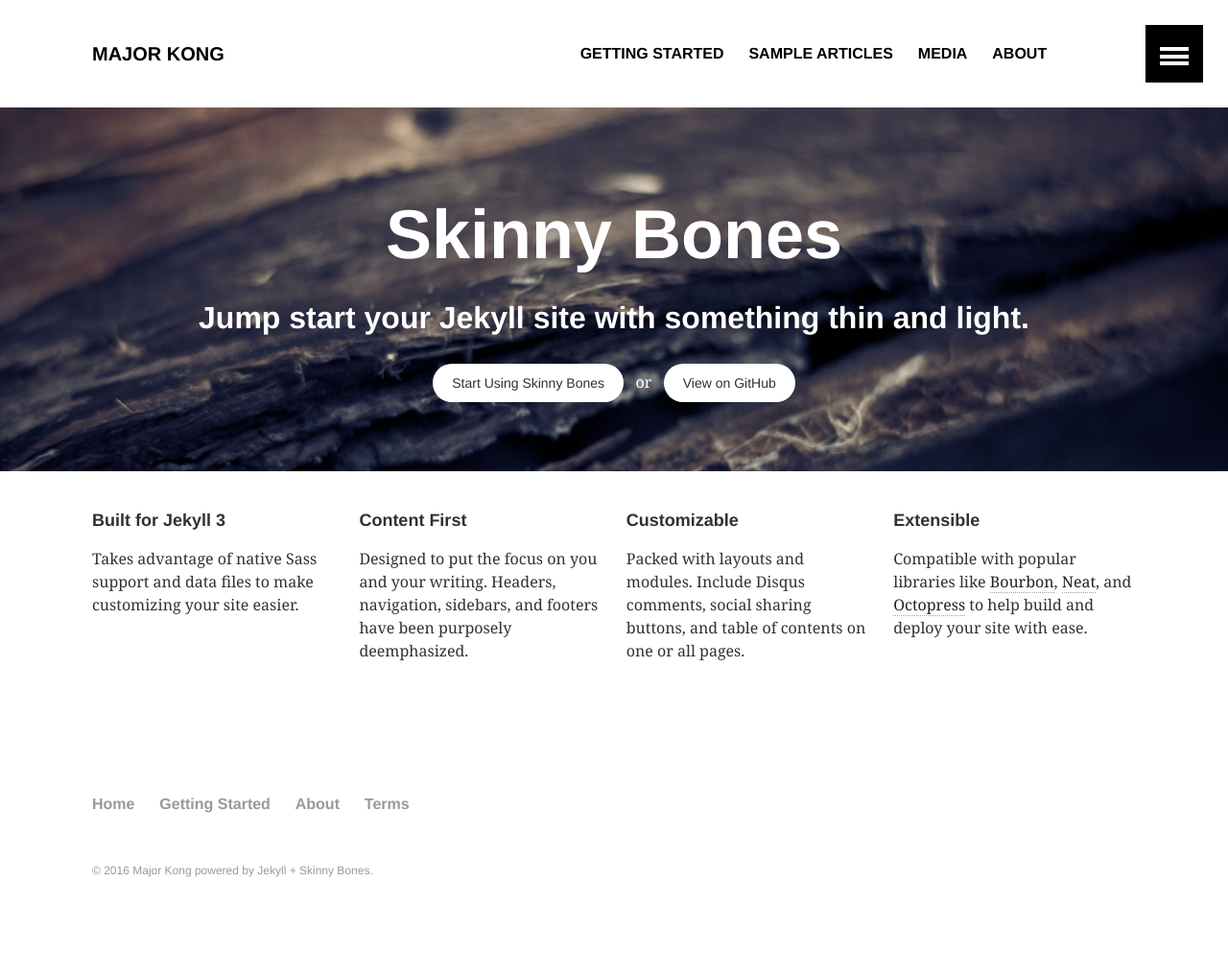
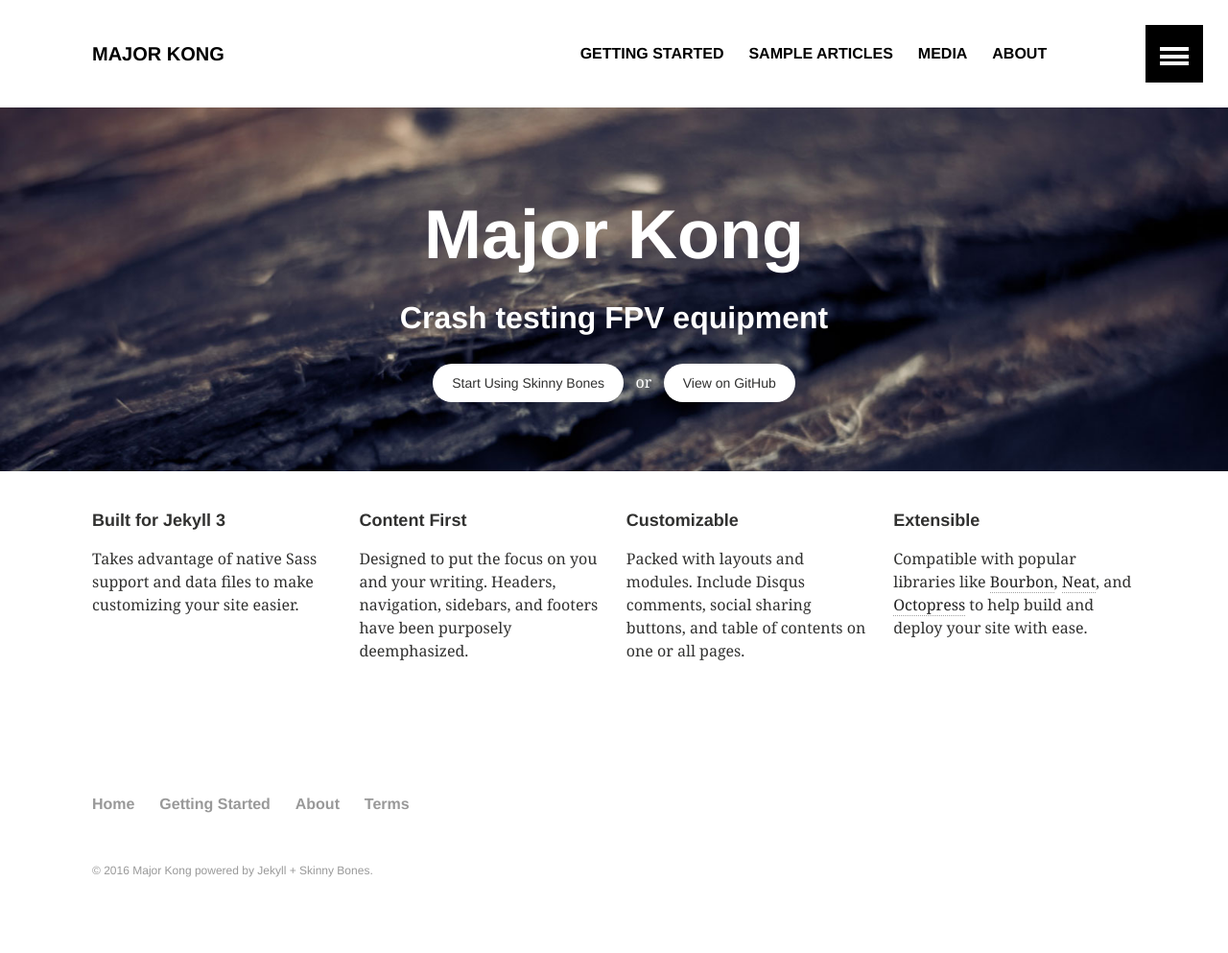
Before and after one commit to MajorKongFPV/MajorKongFPV.github.io, a Jekyll site: the page built from index.md, in a window 1280 px wide. Shown: the whole page at 96% size. Built offline with Jekyll 4.4.1, drawn with Linux system fonts in a browser that asks for light colours.

Commit message:
updated home page

```diff
--- a/_layouts/home.html
+++ b/_layouts/home.html
@@ -36,8 +36,8 @@
     {% if page.image.feature %}
     <div class="page-lead" style="background-image:url({{ site.url }}/images/{{ page.image.feature }})">
       <div class="wrap page-lead-content">
-        <h1>Skinny Bones</h1>
-        <h2>Jump start your Jekyll site with something thin and light.</h2>
+        <h1>Major Kong</h1>
+        <h2>Crash testing FPV equipment</h2>
         <a href="{{ site.url }}/getting-started/" class="btn-inverse">Start Using Skinny Bones</a> &nbsp; or &nbsp; <a href="https://github.com/mmistakes/skinny-bones-jekyll" class="btn-inverse">View on GitHub</a>
       </div><!-- /.page-lead-content -->
     </div><!-- /.page-lead -->
```
